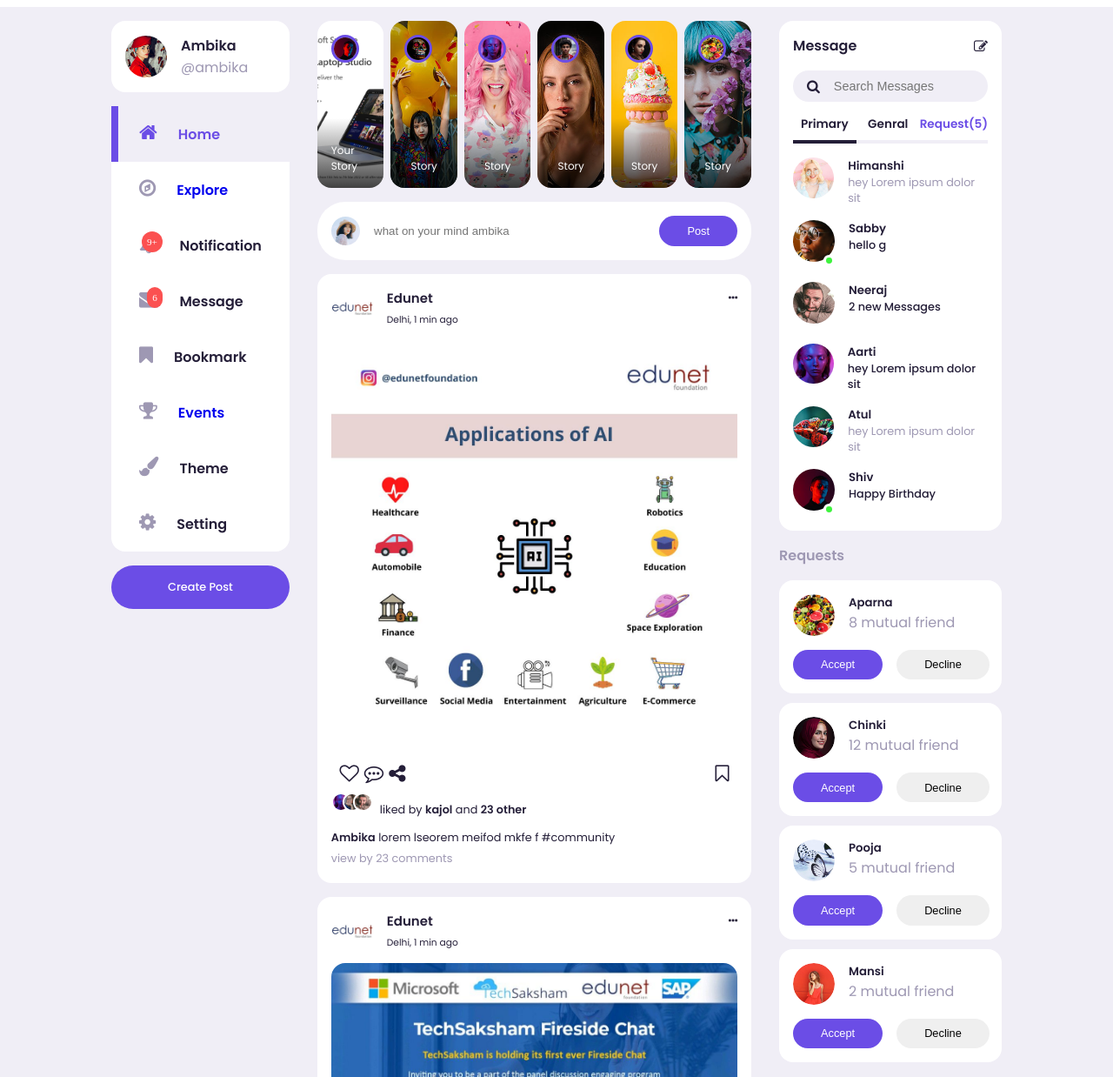
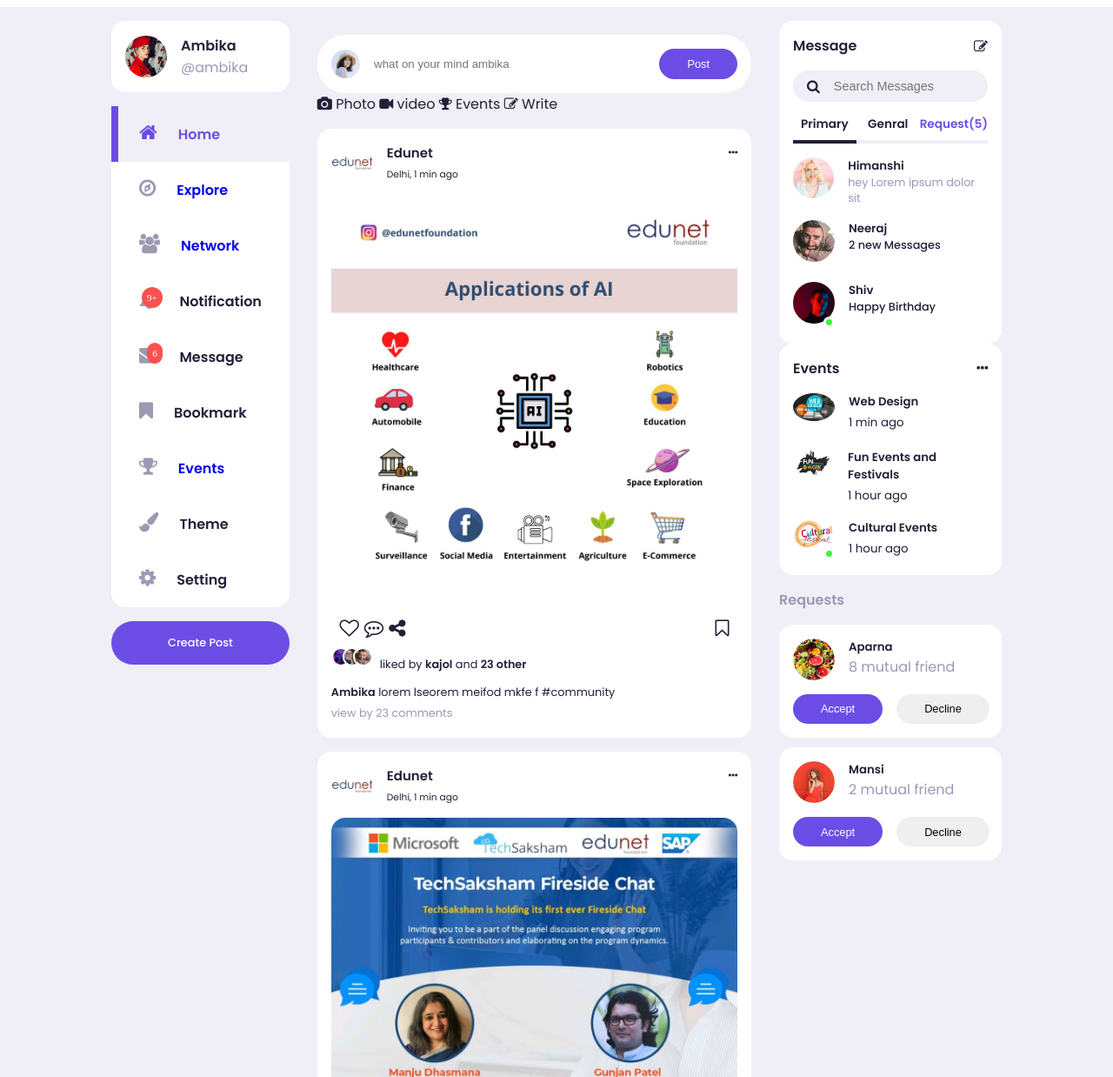
Before and after one commit to SrivastavaAmbika/BPIBS-Student-community, a plain HTML site: page index.html in a window 1280 px wide. Shown: the part 62-1300 px from the top of the page at 87% size. Drawn offline with Linux system fonts and the light colour scheme.

Commit message:
Add files via upload

```diff
--- a/index.html
+++ b/index.html
@@ -52,6 +52,9 @@
                     </a>
                     <a class="menu-item" href="./Explore.html">
                         <span><i class="fa fa-compass"></i></span><h3>Explore</h3>
+                    </a>
+                    <a class="menu-item" href="./Network.html">
+                        <span><i class="fa fa-users" aria-hidden="true"></i></span><h3>Network</h3>
                     </a>
                     <a class="menu-item" id="notifications">
                         <span><i class="fa fa-bell"><small class="notification-count">9+</small></i></span><h3>Notification</h3>
@@ -120,7 +123,7 @@
             </div>
             <!-------------middle------->
             <div class="middle">
-<div class="stories">
+<!-- <div class="stories">
     <div class="story">
         <div class="profile-photo">
             <img src="./images/profile-8.jpg" alt="">
@@ -157,7 +160,21 @@
         </div>
         <p class="name">Story</p>
     </div>
-</div>
+</div> -->
+
+
+
+
+
+
+
+
+
+
+
+
+
+
          <form class="create-post">
              <div class="profile-photo">
                  <img src="./images/profile-1.jpg">
@@ -166,6 +183,19 @@
              <input type="submit" value="Post" class="btn btn-primary">
 
          </form>
+         <div class="center-option">
+            <div class="option">
+                <i class="fa fa-camera" aria-hidden="true"></i>
+            <span>Photo</span>
+            <i class="fa fa-video-camera" aria-hidden="true"></i>
+            <span>video</span>
+            <i class="fa fa-trophy" aria-hidden="true"></i>
+            <span>Events</span>
+            <i class="fa fa-pencil-square-o" aria-hidden="true"></i>
+            <span>Write</span>
+            </div>
+            </div>
+
          <!-------------------Feed----------->
          <div class="feeds">
 
@@ -543,19 +573,7 @@
                             </p>
                         </div>
                     </div>
-                    <!--------message------------>
-                    <div class="message">
-                        <div class="profile-photo">
-                            <img src="./images/profile-18.jpg" alt="">
-                            <div class="active"></div>
-                        </div>
-                        <div class="message-body">
-                            <h5>Sabby</h5>
-                            <p class="text-bold">
-                                hello g
-                            </p>
-                        </div>
-                    </div>
+
  <!--------message------------>
  <div class="message">
     <div class="profile-photo">
@@ -568,30 +586,8 @@
         </p>
     </div>
 </div>
- <!--------message------------>
- <div class="message">
-    <div class="profile-photo">
-        <img src="./images/profile-10.jpg" alt="">
-    </div>
-    <div class="message-body">
-        <h5>Aarti</h5>
-        <p class="text-bold">
-            hey Lorem ipsum dolor sit
-        </p>
-    </div>
-</div>
-<!--------message------------>
-<div class="message">
-    <div class="profile-photo">
-        <img src="./images/profile-19.jpg" alt="">
-    </div>
-    <div class="message-body">
-        <h5>Atul</h5>
-        <p class="text-muted">
-            hey Lorem ipsum dolor sit
-        </p>
-    </div>
-</div>
+
+
 <!--------message------------>
 <div class="message">
     <div class="profile-photo">
@@ -603,6 +599,47 @@
         <p class="text-bold">
            Happy Birthday
         </p>
+    </div>
+</div>
+                </div>
+                <div class="messages events">
+                    <div class="heading">
+                        <h4>Events</h4>
+                        <i class="fa fa-ellipsis-h"></i>
+                    </div>
+
+
+                    <div class="message ">
+                        <div class="profile-photo">
+                            <img src="./images/events3.jpg" alt="">
+                        </div>
+                        <div class="message-body">
+                            <h5>Web Design</h5>
+                            <small>1 min ago</small>
+                        </div>
+                    </div>
+
+ <!--------message------------>
+ <div class="message">
+    <div class="profile-photo">
+        <img src="./images/events2.png" alt="">
+    </div>
+    <div class="message-body">
+        <h5>Fun Events and  Festivals</h5>
+        <small>1 hour ago</small>
+    </div>
+</div>
+
+
+<!--------message------------>
+<div class="message">
+    <div class="profile-photo">
+        <img src="./images/events.jpg" alt="">
+        <div class="active"></div>
+    </div>
+    <div class="message-body">
+        <h5>Cultural Events</h5>
+        <small>1 hour ago</small>
     </div>
 </div>
                 </div>
@@ -626,42 +663,7 @@
                             <button class="btn">Decline</button>
                         </div>
                     </div>
-                    <div class="request">
-                        <div class="info">
-                            <div class="profile-photo">
-                                <img src="./images/profile-20.jpg" alt="">
-                            </div>
-                            <div>
-                                <h5>Chinki</h5>
-                                <p class="text-muted">
-                                    12 mutual friend
-                                </p>
 
-                            </div>
-                        </div>
-                        <div class="action">
-                            <button class="btn btn-primary">Accept</button>
-                            <button class="btn">Decline</button>
-                        </div>
-                    </div>
-                    <div class="request">
-                        <div class="info">
-                            <div class="profile-photo">
-                                <img src="./images/profile-2.jpg" alt="">
-                            </div>
-                            <div>
-                                <h5>Pooja</h5>
-                                <p class="text-muted">
-                                    5 mutual friend
-                                </p>
-
-                            </div>
-                        </div>
-                        <div class="action">
-                            <button class="btn btn-primary">Accept</button>
-                            <button class="btn">Decline</button>
-                        </div>
-                    </div>
                     <div class="request">
                         <div class="info">
                             <div class="profile-photo">
```
